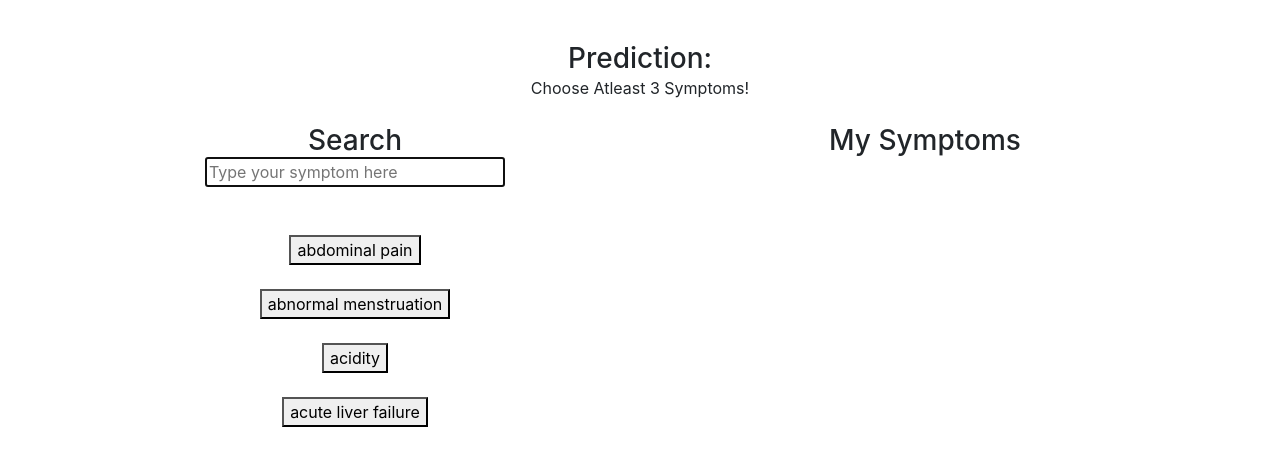
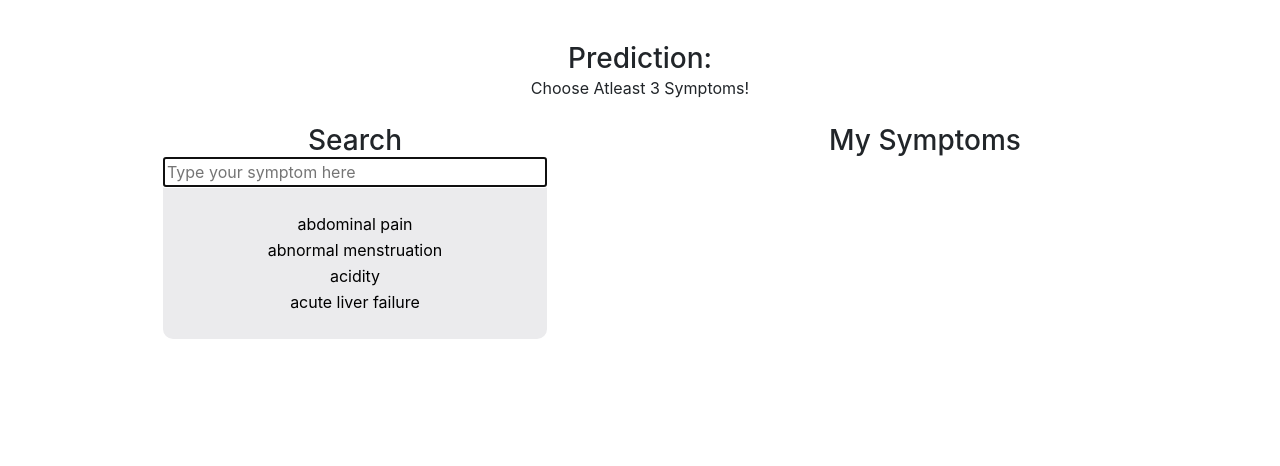
Before and after one commit to Aryamaan777/HealthMeColab, a plain HTML site: page index.html in a window 1280 px wide. Shown: the part 78-544 px from the top of the page. Drawn offline with nearby package versions, Linux system fonts and the light colour scheme.

Commit message:
Changed Layout further
new look for buttons, search results, chosen symptoms

```diff
--- a/index.html
+++ b/index.html
@@ -42,20 +42,23 @@
 					<input type="text" id="search" placeholder="Type your symptom here" autofocus="on" onkeyup="findSymp()">
 				</form>
 
-				<br><br>
-				<button id="11"></button><br>
-				<button id="21"></button><br>
-				<button id="31"></button><br>
-				<button id="41"></button><br>
+				<div id="suggestions">
+					<br>
+					<button id="11"></button>
+					<button id="21"></button>
+					<button id="31"></button>
+					<button id="41"></button>
+					<br>
+				</div>
 			</div>
 
 			<div id="chosen_symptoms" class="col-sm-6">
 				<h3>My Symptoms</h3><br>
-				<table><tbody></tbody></table>
+				<div id=chosen></div>
 			</div>
 		</div>
 	</div>
 </body>
 <script type="text/javascript" src="model.js"></script>
-<script type="text/javascript" src="script.js"></script>
+<!-- <script type="text/javascript" src="script.js"></script> -->
 </html>
--- a/model.js
+++ b/model.js
@@ -6,7 +6,7 @@ var last=3;
 var body=document.getElementsByTagName("body")[0];
 var buttons=document.getElementsByTagName("button");
 var search=document.getElementById("search").value;
-var chosen=document.getElementById("chosen_symptoms");
+var chosen=document.getElementById("chosen");
 console.log(search);
 var search=0;
 
@@ -146,4 +146,3 @@ $('form input').keydown(function (e) {
         return false;
     }
 });
-//run();
--- a/styles.css
+++ b/styles.css
@@ -9,9 +9,30 @@
 
 #search {
     text-align: left;
-    width: 300px;
+    width: 30vw;
+}
+
+#suggestions, #chosen {
+    width: 30vw;
+    background-color: #EBEBED;
+    border-radius: 0 0 10px 10px;
+}
+
+#chosen {
+    border-radius: 10px;
+}
+
+table, th, td {
+    border: 1px solid #000000;
 }
 
 button {
+    background-color: #EBEBED;
+    border: 0px;
+    /* color: #1E90ff; */
     display: block;
 }
+
+button:focus {
+    outline: 0px;
+}
```
